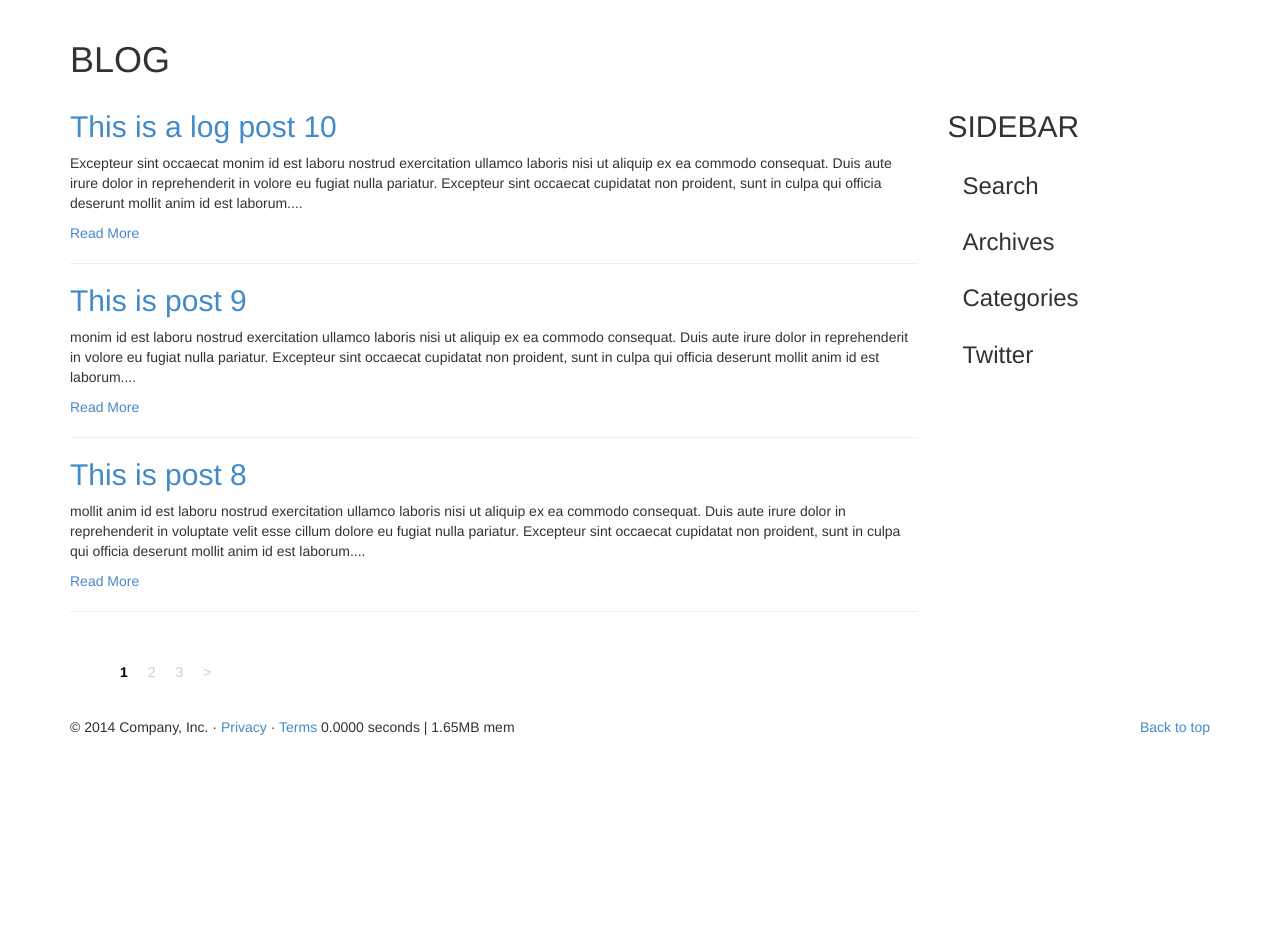
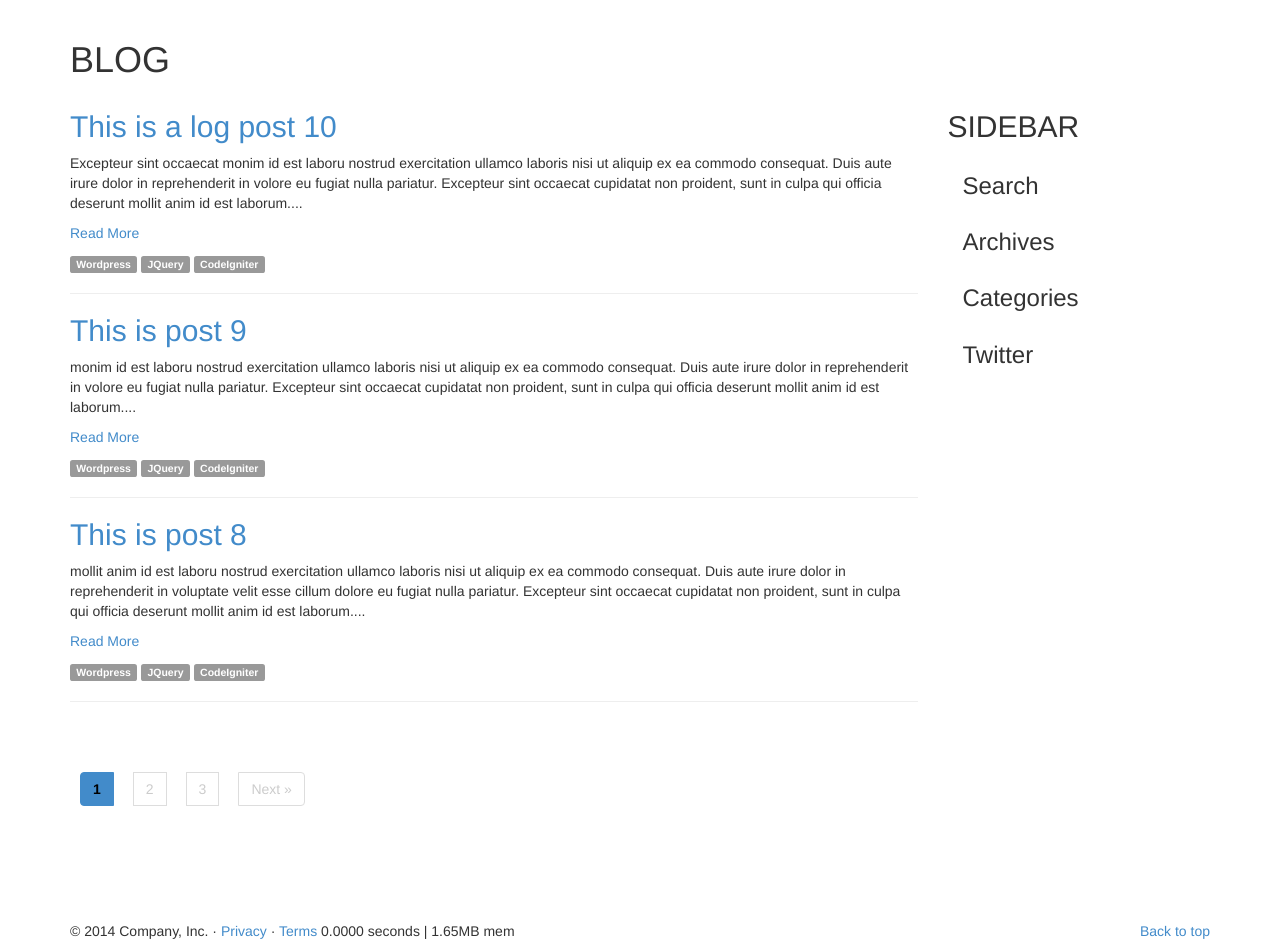
Before and after one commit to oterox/citinyblog, a CodeIgniter app: page /codeigniter_tutorial/index.php/posts/posts/post/1 in a window 1280 px wide. Shown: the part 51-1002 px from the top of the page. Before the commit the page ends 786 px from the top, so only its background shows below. Run offline with CodeIgniter, Linux system fonts and the light colour scheme.

Commit message:
styled pagination

```diff
--- a/application/controllers/posts/posts.php
+++ b/application/controllers/posts/posts.php
@@ -10,30 +10,51 @@ class Posts extends CI_Controller {
 	function index($start=0){
 		$data['posts'] = $this->post->get_posts(3,$start);
 		$this->load->library('pagination');
-                $config = array(
-                        'base_url' => base_url().'posts/index',
-                        'total_rows' => $this->post->get_post_count(),
-                        'per_page' => 3,
-                        'full_tag_open' =>'<div class="pagination pagination-large"><ul>',
-                        'full_tag_close' =>'</ul></div>',
-                        'cur_tag_open'  =>'<li class="active"><a href="#">',
-                        'cur_tag_close' => '</a></li>',
-                        'num_tag_open'  => '<li>',
-                        'num_tag_close' => '</li>',
-                        'next_tag_open' => '<li>',
-                        'next_tag_close' => '</li>',
-                        'prev_tag_open' => '<li>',
-                        'prev_tag_close' => '</li>',
 
+		$config['base_url'] = base_url().'posts/index';
+		$config['per_page'] = 3;
+		$config['total_rows'] = $this->post->get_post_count();
+		//$config['uri_segment'] = 3;
+		//$config['num_links'] = 9;
+		//$config['page_query_string'] = TRUE;
+		$config['use_page_numbers'] = TRUE;
+		//$config['query_string_segment'] = 'page';
 
-                        );
+		$config['full_tag_open'] = '<div class="pagination"><ul class="pagination">';
+		$config['full_tag_close'] = '</ul></div><!--pagination-->';
 
-                $this->pagination->initialize($config);
-                //add pagination to the data array so config array can be accessible
-                $data['pages'] = $this->pagination->create_links();
-				$data['sidebar'] = 'mainsidebar';
+		$config['first_link'] = '&laquo; First';
+		$config['first_tag_open'] = '<li class="prev page">';
+		$config['first_tag_close'] = '</li>';
 
-                $this->load->view('posts/post_index', $data);
+		$config['last_link'] = 'Last &raquo;';
+		$config['last_tag_open'] = '<li class="next page">';
+		$config['last_tag_close'] = '</li>';
+
+		$config['next_link'] = 'Next &raquo;';
+		$config['next_tag_open'] = '<li class="next page">';
+		$config['next_tag_close'] = '</li>';
+
+		$config['prev_link'] = '&laquo; Previous';
+		$config['prev_tag_open'] = '<li class="prev page">';
+		$config['prev_tag_close'] = '</li>';
+
+		$config['cur_tag_open'] = '<li class="active"><a href="">';
+		$config['cur_tag_close'] = '</a></li>';
+
+		$config['num_tag_open'] = '<li class="page">';
+		$config['num_tag_close'] = '</li>';
+
+		// $config['display_pages'] = FALSE;
+		//
+		//$config['anchor_class'] = 'follow_link ';
+
+		$this->pagination->initialize($config);
+		//add pagination to the data array so config array can be accessible
+		$data['pages'] = $this->pagination->create_links();
+		$data['sidebar'] = 'mainsidebar';
+
+		$this->load->view('posts/post_index', $data);
 	}
 
 	function post($postID){
--- a/application/views/components/header.php
+++ b/application/views/components/header.php
@@ -37,8 +37,8 @@
                 <li><a href="#contact">Contact</a></li>
 
                 <?php if($this->session->userdata('userID')){ ?>
-                <li><a href="#"><?php echo 'username: ' . $this->session->userdata('username'); ?></a></li>
-                <li><a href="<?=base_url()?>admin/users/logout">Logout</a></li>
+                <li><p class="navbar-text"><?php echo 'Logged in as ' . $this->session->userdata('username'); ?></p></li>
+                <li><a href="<?=base_url()?>admin/users/logout"><span class="glyphicon glyphicon-log-out"></span>Logout</a></li>
                 <?php } else { ?>
                 <li><a href="<?=base_url()?>admin/users/login">Login</a></li>
                 <?php } ?>
--- a/application/views/posts/post_index.php
+++ b/application/views/posts/post_index.php
@@ -26,6 +26,11 @@
 
 							<p><a href="<?php echo base_url();?>post/<?php echo $row['postID'];?>">Read More</a></p>
 
+							<p>
+								<a href="#" class="label label-default"><span>Wordpress</span></a>
+								<a href="#" class="label label-default"><span>JQuery</span></a>
+								<a href="#" class="label label-default"><span>CodeIgniter</span></a>
+							</p>
 							<hr>
 							<?php
 						}
--- a/assets/css/main.css
+++ b/assets/css/main.css
@@ -4,3 +4,5 @@
 	.pagination li.active a { color: #000; }
 
 	.login-box { text-align: center; padding: 50px; border: 1px solid #CCC; margin: 40px auto; width: 300px; }
+
+	footer { margin-top: 60px; }
```
